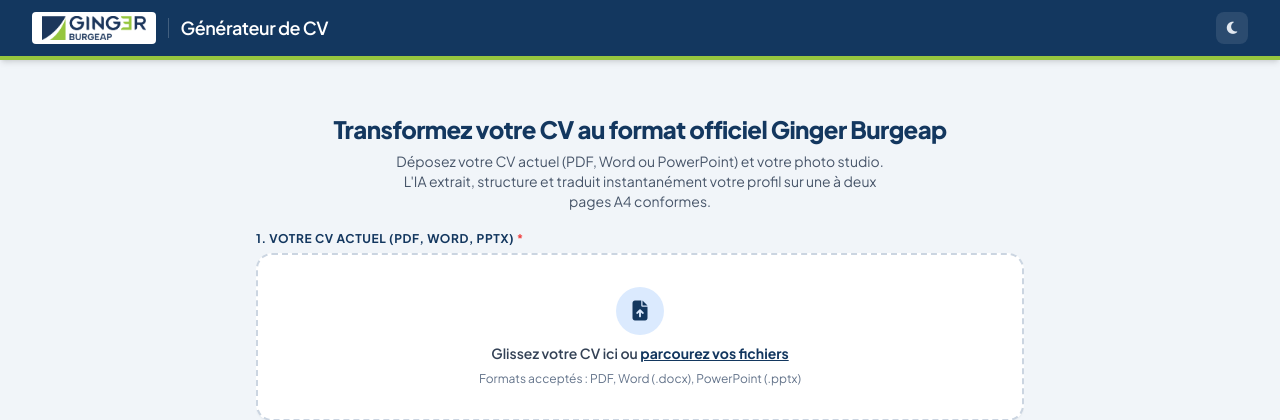
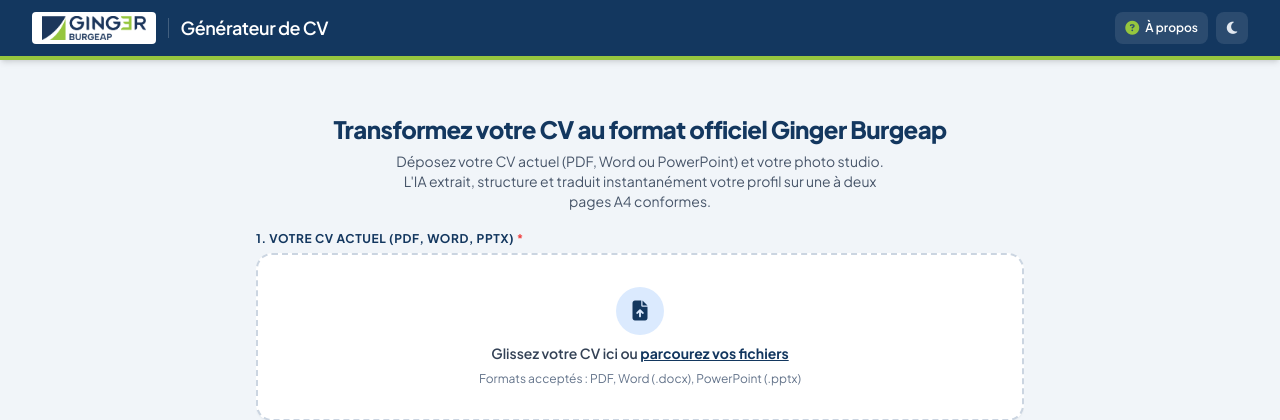
Before and after one commit to earywen/GINGER-CV-GENERATOR, a FastAPI app: page / in a window 1280 px wide. Shown: the top 420 px of the page. Run offline with FastAPI, Linux system fonts and the light colour scheme; some libraries are stand-ins or nearby versions.

Commit message:
feat: add interactive About and Help modal with developer credits and changelog

```diff
--- a/app/static/app.js
+++ b/app/static/app.js
@@ -123,7 +123,19 @@
     saveStatusText: document.getElementById('save-status-text'),
     sessionToast: document.getElementById('session-toast'),
     sessionToastMsg: document.getElementById('session-toast-msg'),
-    btnSessionToastClose: document.getElementById('btn-session-toast-close')
+    btnSessionToastClose: document.getElementById('btn-session-toast-close'),
+
+    // About Modal
+    btnAbout: document.getElementById('btn-about'),
+    modalAbout: document.getElementById('modal-about'),
+    btnAboutClose: document.getElementById('btn-about-close'),
+    btnAboutFooterClose: document.getElementById('btn-about-footer-close'),
+    tabAboutDesc: document.getElementById('tab-about-desc'),
+    tabAboutGuide: document.getElementById('tab-about-guide'),
+    tabAboutCredits: document.getElementById('tab-about-credits'),
+    panelAboutDesc: document.getElementById('panel-about-desc'),
+    panelAboutGuide: document.getElementById('panel-about-guide'),
+    panelAboutCredits: document.getElementById('panel-about-credits')
   };
 
 
@@ -1511,6 +1523,69 @@
   };
 
   // =========================================================================
+  // 8. ABOUT & HELP MODAL CONTROLLER
+  // =========================================================================
+  const AboutController = {
+    init() {
+      if (!DOM.btnAbout || !DOM.modalAbout) return;
+
+      DOM.btnAbout.addEventListener('click', () => this.open());
+      if (DOM.btnAboutClose) DOM.btnAboutClose.addEventListener('click', () => this.close());
+      if (DOM.btnAboutFooterClose) DOM.btnAboutFooterClose.addEventListener('click', () => this.close());
+
+      // Close on backdrop click (click outside modal content)
+      DOM.modalAbout.addEventListener('click', (e) => {
+        if (e.target === DOM.modalAbout) {
+          this.close();
+        }
+      });
+
+      // Close on Escape key
+      document.addEventListener('keydown', (e) => {
+        if (e.key === 'Escape' && !DOM.modalAbout.classList.contains('hidden')) {
+          this.close();
+        }
+      });
+
+      this.bindTabs();
+    },
+
+    open() {
+      DOM.modalAbout.classList.remove('hidden');
+    },
+
+    close() {
+      DOM.modalAbout.classList.add('hidden');
+    },
+
+    bindTabs() {
+      const tabs = [
+        { btn: DOM.tabAboutDesc, panel: DOM.panelAboutDesc },
+        { btn: DOM.tabAboutGuide, panel: DOM.panelAboutGuide },
+        { btn: DOM.tabAboutCredits, panel: DOM.panelAboutCredits }
+      ];
+
+      tabs.forEach(({ btn, panel }) => {
+        if (!btn || !panel) return;
+        btn.addEventListener('click', () => {
+          tabs.forEach(t => {
+            if (t.btn && t.panel) {
+              const isActive = (t.btn === btn);
+              t.panel.classList.toggle('hidden', !isActive);
+              t.btn.setAttribute('aria-selected', isActive ? 'true' : 'false');
+              if (isActive) {
+                t.btn.className = 'py-3 px-3.5 border-b-2 border-burgeap-blue dark:border-burgeap-green text-burgeap-blue dark:text-burgeap-green font-bold flex items-center gap-2 transition cursor-pointer';
+              } else {
+                t.btn.className = 'py-3 px-3.5 border-b-2 border-transparent text-slate-600 dark:text-slate-400 hover:text-slate-900 dark:hover:text-slate-200 flex items-center gap-2 transition cursor-pointer';
+              }
+            }
+          });
+        });
+      });
+    }
+  };
+
+  // =========================================================================
   // 9. APPLICATION BOOTSTRAP
   // =========================================================================
   document.addEventListener('DOMContentLoaded', () => {
@@ -1520,6 +1595,7 @@
     EditorController.bindEvents();
     UploadController.bindEvents();
     SessionController.init();
+    AboutController.init();
   });
 
   // Expose for testing and automation
@@ -1531,7 +1607,8 @@
     EditorController,
     UploadController,
     CropperController,
-    SessionController
+    SessionController,
+    AboutController
   };
 
 })();
--- a/app/static/index.html
+++ b/app/static/index.html
@@ -24,7 +24,7 @@
   <link rel="stylesheet" href="https://cdnjs.cloudflare.com/ajax/libs/font-awesome/6.5.1/css/all.min.css">
   <!-- Cropper.js CSS -->
   <link rel="stylesheet" href="/static/vendor/cropper.min.css">
-  <link rel="stylesheet" href="/static/style.css?v=16">
+  <link rel="stylesheet" href="/static/style.css?v=17">
 
   <script>
     tailwind.config = {
@@ -68,6 +68,12 @@
         <!-- New Candidate Action -->
         <button id="btn-reset-top" class="hidden bg-white/10 hover:bg-white/20 dark:bg-slate-800 dark:hover:bg-slate-700 text-white px-3 py-1.5 rounded-lg transition flex items-center gap-1.5 text-xs font-semibold focus:outline-none focus:ring-2 focus:ring-burgeap-green">
           <i class="fa-solid fa-plus text-burgeap-green"></i> Nouveau Collaborateur
+        </button>
+
+        <!-- About / Help Modal Button -->
+        <button id="btn-about" type="button" aria-label="À propos de l'application et guide d'utilisation" title="À propos & Guide d'utilisation" class="h-8 px-2.5 rounded-lg bg-white/10 hover:bg-white/20 dark:bg-slate-800 dark:hover:bg-slate-700 text-white flex items-center gap-1.5 transition text-xs font-semibold focus:outline-none focus:ring-2 focus:ring-burgeap-green cursor-pointer">
+          <i class="fa-solid fa-circle-question text-burgeap-green text-sm"></i>
+          <span class="hidden sm:inline">À propos</span>
         </button>
 
         <!-- Dark / Light Theme Toggle -->
@@ -470,6 +476,258 @@
 
   </main>
 
+  <!-- Modal À Propos & Aide -->
+  <div id="modal-about" class="fixed inset-0 z-[110] bg-slate-950/75 backdrop-blur-sm hidden flex items-center justify-center p-3 sm:p-5" role="dialog" aria-modal="true" aria-labelledby="modal-about-title">
+    <div id="modal-about-content" class="relative w-full max-w-2xl bg-white dark:bg-slate-900 rounded-2xl shadow-2xl border border-slate-200 dark:border-slate-800 flex flex-col max-h-[90vh] overflow-hidden animate-modal-pop">
+
+      <!-- Modal Header -->
+      <div class="bg-gradient-to-r from-burgeap-blue via-burgeap-blue to-burgeap-dark dark:from-slate-900 dark:via-slate-900 dark:to-slate-950 px-5 sm:px-6 py-4 flex items-center justify-between border-b-2 border-burgeap-green text-white shrink-0">
+        <div class="flex items-center space-x-3">
+          <div class="w-9 h-9 rounded-xl bg-white/10 border border-white/20 flex items-center justify-center text-burgeap-green text-lg shrink-0">
+            <i class="fa-solid fa-circle-info"></i>
+          </div>
+          <div>
+            <div class="flex items-center gap-2">
+              <h3 id="modal-about-title" class="font-bold text-base sm:text-lg leading-tight text-white">Générateur de CV Ginger Burgeap</h3>
+              <span class="px-2 py-0.5 rounded-full text-[10px] font-bold bg-burgeap-green/20 text-burgeap-green border border-burgeap-green/30">v2.4.0</span>
+            </div>
+            <p class="text-xs text-slate-300 mt-0.5">Outil officiel de standardisation & d'ingénierie des CV d'experts</p>
+          </div>
+        </div>
+        <button id="btn-about-close" type="button" aria-label="Fermer la fenêtre" class="w-8 h-8 rounded-lg text-slate-300 hover:text-white hover:bg-white/10 transition flex items-center justify-center cursor-pointer focus:outline-none focus:ring-2 focus:ring-burgeap-green">
+          <i class="fa-solid fa-xmark text-lg"></i>
+        </button>
+      </div>
+
+      <!-- Tab Navigation -->
+      <div class="flex border-b border-slate-200 dark:border-slate-800 bg-slate-50 dark:bg-slate-950/50 px-4 sm:px-6 shrink-0 text-xs font-semibold" role="tablist">
+        <button id="tab-about-desc" role="tab" aria-selected="true" class="py-3 px-3.5 border-b-2 border-burgeap-blue dark:border-burgeap-green text-burgeap-blue dark:text-burgeap-green font-bold flex items-center gap-2 transition cursor-pointer">
+          <i class="fa-solid fa-bullseye"></i> Présentation
+        </button>
+        <button id="tab-about-guide" role="tab" aria-selected="false" class="py-3 px-3.5 border-b-2 border-transparent text-slate-600 dark:text-slate-400 hover:text-slate-900 dark:hover:text-slate-200 flex items-center gap-2 transition cursor-pointer">
+          <i class="fa-solid fa-compass"></i> Mode d'emploi
+        </button>
+        <button id="tab-about-credits" role="tab" aria-selected="false" class="py-3 px-3.5 border-b-2 border-transparent text-slate-600 dark:text-slate-400 hover:text-slate-900 dark:hover:text-slate-200 flex items-center gap-2 transition cursor-pointer">
+          <i class="fa-solid fa-code"></i> Crédits & Versions
+        </button>
+      </div>
+
+      <!-- Tab Panels Container (Scrollable) -->
+      <div class="p-5 sm:p-6 overflow-y-auto space-y-5 text-xs sm:text-sm text-slate-700 dark:text-slate-300 leading-relaxed">
+
+        <!-- PANEL 1: Présentation / À quoi sert l'outil -->
+        <div id="panel-about-desc" role="tabpanel" class="space-y-5">
+          <div class="pb-3 border-b border-slate-200 dark:border-slate-800">
+            <h4 class="font-bold text-burgeap-blue dark:text-burgeap-green text-sm flex items-center gap-2 mb-1">
+              <i class="fa-solid fa-award text-burgeap-green"></i> Standardisation & Excellence pour les Appels d'Offres
+            </h4>
+            <p class="text-xs text-slate-600 dark:text-slate-300 leading-relaxed">
+              Dans les réponses aux marchés publics et privés, la cohérence, l'exactitude technique et l'élégance visuelle des profils d'ingénieurs sont déterminantes. Ce générateur transforme n'importe quel CV hétérogène en un document officiel harmonisé selon la charte graphique Ginger Burgeap.
+            </p>
+          </div>
+
+          <div class="grid grid-cols-1 sm:grid-cols-2 gap-4">
+            <div class="flex items-start gap-3">
+              <div class="w-8 h-8 rounded-lg bg-burgeap-blue/10 dark:bg-burgeap-green/10 text-burgeap-blue dark:text-burgeap-green flex items-center justify-center shrink-0 font-bold text-xs mt-0.5">
+                <i class="fa-solid fa-wand-magic-sparkles"></i>
+              </div>
+              <div>
+                <h5 class="font-bold text-slate-900 dark:text-slate-100 text-xs">Extraction IA Avancée</h5>
+                <p class="text-[11px] text-slate-500 dark:text-slate-400 mt-0.5 leading-normal">
+                  Analyse sémantique assistée par LLM pour extraire formations, compétences clés, qualifications réglementaires et références chantiers chiffrées.
+                </p>
+              </div>
+            </div>
+
+            <div class="flex items-start gap-3">
+              <div class="w-8 h-8 rounded-lg bg-burgeap-blue/10 dark:bg-burgeap-green/10 text-burgeap-blue dark:text-burgeap-green flex items-center justify-center shrink-0 font-bold text-xs mt-0.5">
+                <i class="fa-solid fa-file-pdf"></i>
+              </div>
+              <div>
+                <h5 class="font-bold text-slate-900 dark:text-slate-100 text-xs">Conformité 1 ou 2 Pages A4</h5>
+                <p class="text-[11px] text-slate-500 dark:text-slate-400 mt-0.5 leading-normal">
+                  Calibrage typographique strict empêchant les dépassements orphelins, respectant la grille institutionnelle Ginger Burgeap.
+                </p>
+              </div>
+            </div>
+
+            <div class="flex items-start gap-3">
+              <div class="w-8 h-8 rounded-lg bg-burgeap-blue/10 dark:bg-burgeap-green/10 text-burgeap-blue dark:text-burgeap-green flex items-center justify-center shrink-0 font-bold text-xs mt-0.5">
+                <i class="fa-solid fa-language"></i>
+              </div>
+              <div>
+                <h5 class="font-bold text-slate-900 dark:text-slate-100 text-xs">Bilinguisme Français / Anglais</h5>
+                <p class="text-[11px] text-slate-500 dark:text-slate-400 mt-0.5 leading-normal">
+                  Traduction et bascule instantanée entre la version française et anglaise du profil, exportable en un clic ou en archive groupée ZIP.
+                </p>
+              </div>
+            </div>
+
+            <div class="flex items-start gap-3">
+              <div class="w-8 h-8 rounded-lg bg-burgeap-blue/10 dark:bg-burgeap-green/10 text-burgeap-blue dark:text-burgeap-green flex items-center justify-center shrink-0 font-bold text-xs mt-0.5">
+                <i class="fa-solid fa-bolt"></i>
+              </div>
+              <div>
+                <h5 class="font-bold text-slate-900 dark:text-slate-100 text-xs">Live Preview & Sauvegarde</h5>
+                <p class="text-[11px] text-slate-500 dark:text-slate-400 mt-0.5 leading-normal">
+                  Rendu vectoriel réactif mis à jour pendant votre frappe et persistance de session pour sécuriser votre travail contre les fermetures accidentelles.
+                </p>
+              </div>
+            </div>
+          </div>
+        </div>
+
+        <!-- PANEL 2: Mode d'emploi -->
+        <div id="panel-about-guide" role="tabpanel" class="hidden space-y-4">
+          <div class="space-y-4">
+            <div class="flex items-start gap-3.5">
+              <div class="w-6 h-6 rounded-full bg-burgeap-blue dark:bg-burgeap-green text-white dark:text-slate-900 flex items-center justify-center text-xs font-bold shrink-0 mt-0.5 shadow-xs">1</div>
+              <div>
+                <h5 class="font-bold text-slate-900 dark:text-slate-100 text-xs">Déposez votre CV et votre Photo</h5>
+                <p class="text-[11px] text-slate-600 dark:text-slate-400 mt-0.5 leading-relaxed">
+                  Glissez votre CV au format PDF, Word (.docx) ou PowerPoint (.pptx). Ajoutez un portrait photo (ou cochez les initiales). Sélectionnez votre agence de rattachement puis cliquez sur <strong>Lancer la Génération</strong>.
+                </p>
+              </div>
+            </div>
+
+            <div class="flex items-start gap-3.5">
+              <div class="w-6 h-6 rounded-full bg-burgeap-blue dark:bg-burgeap-green text-white dark:text-slate-900 flex items-center justify-center text-xs font-bold shrink-0 mt-0.5 shadow-xs">2</div>
+              <div>
+                <h5 class="font-bold text-slate-900 dark:text-slate-100 text-xs">Ajustez les Données dans l'Éditeur</h5>
+                <p class="text-[11px] text-slate-600 dark:text-slate-400 mt-0.5 leading-relaxed">
+                  Dans le panneau gauche, affinez l'accroche professionnelle, complétez vos formations et projets clés. Utilisez l'outil de <strong>recadrage photo</strong> pour centrer votre visage en cercle parfait. Tout s'actualise en direct à droite.
+                </p>
+              </div>
+            </div>
+
+            <div class="flex items-start gap-3.5">
+              <div class="w-6 h-6 rounded-full bg-burgeap-blue dark:bg-burgeap-green text-white dark:text-slate-900 flex items-center justify-center text-xs font-bold shrink-0 mt-0.5 shadow-xs">3</div>
+              <div>
+                <h5 class="font-bold text-slate-900 dark:text-slate-100 text-xs">Naviguez et Exportez en Haute Fidélité</h5>
+                <p class="text-[11px] text-slate-600 dark:text-slate-400 mt-0.5 leading-relaxed">
+                  Naviguez sur le canevas vectoriel avec la molette ou le mode main. Vérifiez le rendu bilingue avec le toggle FR/EN. Téléchargez ensuite le <strong>PDF certifié</strong> ou l'archive <strong>ZIP</strong> pour intégrer directement vos dossiers d'offres.
+                </p>
+              </div>
+            </div>
+          </div>
+
+          <div class="p-3 bg-amber-500/10 border-l-2 border-amber-500 rounded-r-lg text-amber-800 dark:text-amber-300 text-xs flex items-center gap-2">
+            <i class="fa-solid fa-lightbulb text-amber-500 shrink-0"></i>
+            <span><strong>Bon à savoir :</strong> La mise en page 1 ou 2 pages s'adapte automatiquement selon le volume de texte pour garantir un document aéré sans blanc disgracieux ni dépassement de saut de page.</span>
+          </div>
+        </div>
+
+        <!-- PANEL 3: Crédits & Versions -->
+        <div id="panel-about-credits" role="tabpanel" class="hidden space-y-4">
+          <!-- Author Section -->
+          <div class="pb-3 border-b border-slate-200 dark:border-slate-800 flex items-center justify-between">
+            <div class="flex items-center space-x-3.5">
+              <div class="w-11 h-11 rounded-full bg-burgeap-blue text-white flex items-center justify-center font-bold text-sm shadow-xs border-2 border-burgeap-green shrink-0">
+                LB
+              </div>
+              <div>
+                <div class="flex items-center gap-2">
+                  <h5 class="font-bold text-slate-900 dark:text-slate-100 text-sm">Laurent BRIGAUD</h5>
+                  <span class="px-2 py-0.5 rounded text-[10px] font-bold bg-burgeap-blue text-white dark:bg-burgeap-green dark:text-slate-950">Concepteur & Développeur</span>
+                </div>
+                <p class="text-xs text-slate-600 dark:text-slate-400 mt-0.5">Ginger Burgeap · Direction de l'Ingénierie & Transformation Numérique</p>
+              </div>
+            </div>
+          </div>
+
+          <!-- Technical Stack -->
+          <div>
+            <h5 class="text-xs font-bold text-slate-800 dark:text-slate-200 mb-2 flex items-center gap-1.5 uppercase tracking-wider">
+              <i class="fa-solid fa-microchip text-burgeap-green"></i> Architecture & Technologies
+            </h5>
+            <div class="flex flex-wrap gap-1.5 text-[11px]">
+              <span class="px-2.5 py-1 rounded-lg bg-slate-100 dark:bg-slate-800 text-slate-700 dark:text-slate-300 border border-slate-200 dark:border-slate-700 font-mono">Python 3.12 / FastAPI</span>
+              <span class="px-2.5 py-1 rounded-lg bg-slate-100 dark:bg-slate-800 text-slate-700 dark:text-slate-300 border border-slate-200 dark:border-slate-700 font-mono">WeasyPrint (Vector PDF Paged Media)</span>
+              <span class="px-2.5 py-1 rounded-lg bg-slate-100 dark:bg-slate-800 text-slate-700 dark:text-slate-300 border border-slate-200 dark:border-slate-700 font-mono">Claude 3.5 Sonnet / AGY LLM</span>
+              <span class="px-2.5 py-1 rounded-lg bg-slate-100 dark:bg-slate-800 text-slate-700 dark:text-slate-300 border border-slate-200 dark:border-slate-700 font-mono">Tailwind CSS (Vanilla JS réactif)</span>
+              <span class="px-2.5 py-1 rounded-lg bg-slate-100 dark:bg-slate-800 text-slate-700 dark:text-slate-300 border border-slate-200 dark:border-slate-700 font-mono">Shadow DOM Vector Engine</span>
+            </div>
+          </div>
+
+          <!-- Changelog -->
+          <div class="pt-2">
+            <h5 class="text-xs font-bold text-slate-800 dark:text-slate-200 mb-2.5 flex items-center gap-1.5 uppercase tracking-wider">
+              <i class="fa-solid fa-timeline text-burgeap-green"></i> Historique des Versions
+            </h5>
+            <div class="space-y-2.5 border-l-2 border-slate-200 dark:border-slate-800 pl-3.5 ml-1">
+
+              <div>
+                <div class="flex items-center gap-2">
+                  <span class="font-bold text-slate-900 dark:text-slate-100 text-xs">v2.4.0</span>
+                  <span class="text-[10px] text-slate-400">Actuelle</span>
+                </div>
+                <ul class="text-[11px] text-slate-600 dark:text-slate-400 list-disc list-inside mt-0.5 space-y-0.5">
+                  <li>Live Preview réactive : actualisation automatique instantanée à la frappe sans perte de focus.</li>
+                  <li>Intemporalité de la charte : suppression de toute mention millésimée 2026.</li>
+                  <li>Ajout de la fenêtre modale interactive « À propos & Guide d'utilisation ».</li>
+                </ul>
+              </div>
+
+              <div>
+                <div class="flex items-center gap-2">
+                  <span class="font-bold text-slate-900 dark:text-slate-100 text-xs">v2.3.0</span>
+                </div>
+                <ul class="text-[11px] text-slate-600 dark:text-slate-400 list-disc list-inside mt-0.5 space-y-0.5">
+                  <li>Prévisualisation vectorielle haute fidélité (Shadow DOM) : zoom net sans pixellisation bitmap.</li>
+                  <li>Navigation Canvas/Figma avec butées intelligentes pour empêcher la perte de vue hors-champ.</li>
+                </ul>
+              </div>
+
+              <div>
+                <div class="flex items-center gap-2">
+                  <span class="font-bold text-slate-900 dark:text-slate-100 text-xs">v2.2.0</span>
+                </div>
+                <ul class="text-[11px] text-slate-600 dark:text-slate-400 list-disc list-inside mt-0.5 space-y-0.5">
+                  <li>Persistance automatique de session (serveur + local) résiliente aux rechargements accidentels.</li>
+                  <li>Mise en cache SHA-256 des extractions IA pour préserver les ressources.</li>
+                </ul>
+              </div>
+
+              <div>
+                <div class="flex items-center gap-2">
+                  <span class="font-bold text-slate-900 dark:text-slate-100 text-xs">v2.1.0</span>
+                </div>
+                <ul class="text-[11px] text-slate-600 dark:text-slate-400 list-disc list-inside mt-0.5 space-y-0.5">
+                  <li>Harmonisation des barres d'outils et sélecteur de langue bilingue FR/EN unifié.</li>
+                  <li>Optimisation pleine largeur de l'espace écran (Dual-Pane edge-to-edge).</li>
+                </ul>
+              </div>
+
+              <div>
+                <div class="flex items-center gap-2">
+                  <span class="font-bold text-slate-900 dark:text-slate-100 text-xs">v2.0.0</span>
+                </div>
+                <ul class="text-[11px] text-slate-600 dark:text-slate-400 list-disc list-inside mt-0.5 space-y-0.5">
+                  <li>Mode Sombre (Dark Mode) complet avec contraste accessible.</li>
+                  <li>Outil de cadrage circulaire interactif de photo studio.</li>
+                </ul>
+              </div>
+
+            </div>
+          </div>
+        </div>
+
+      </div>
+
+      <!-- Modal Footer -->
+      <div class="bg-slate-50 dark:bg-slate-950 px-5 sm:px-6 py-3 border-t border-slate-200 dark:border-slate-800 flex items-center justify-between shrink-0">
+        <div class="flex items-center gap-1.5 text-[11px] text-slate-500 dark:text-slate-400">
+          <span class="w-2 h-2 rounded-full bg-burgeap-green"></span>
+          <span>Ginger Burgeap · Ingénierie & Conseil</span>
+        </div>
+        <button id="btn-about-footer-close" type="button" class="px-4 py-1.5 rounded-lg text-xs font-bold bg-burgeap-blue hover:bg-burgeap-dark dark:bg-slate-800 dark:hover:bg-slate-700 text-white transition focus:outline-none focus:ring-2 focus:ring-burgeap-green cursor-pointer">
+          Fermer
+        </button>
+      </div>
+
+    </div>
+  </div>
+
   <!-- Photo Cropper Modal (Interactive Pan, Zoom & Center) -->
   <div id="modal-cropper" class="fixed inset-0 z-[100] bg-slate-950/80 backdrop-blur-sm hidden flex items-center justify-center p-4">
     <div class="bg-white dark:bg-slate-900 rounded-2xl shadow-2xl max-w-lg w-full overflow-hidden flex flex-col border border-slate-200 dark:border-slate-800 animate-in fade-in zoom-in-95 duration-150">
@@ -546,7 +804,7 @@
   </div>
 
   <script src="/static/vendor/cropper.min.js"></script>
-  <script src="/static/app.js?v=16"></script>
+  <script src="/static/app.js?v=17"></script>
 </body>
 
 </html>
--- a/app/static/style.css
+++ b/app/static/style.css
@@ -82,6 +82,8 @@ body {
 
 h1 {
   font-size: 24px;
+}
+header h1 {
   color: #ffffff;
 }
 
@@ -166,3 +168,19 @@ html.dark .pdf-viewport {
   -ms-overflow-style: none;
   scrollbar-width: none;
 }
+
+/* Modal Pop-In Animation (About & Help Modal) */
+@keyframes modalPopIn {
+  0% {
+    opacity: 0;
+    transform: scale(0.94) translateY(12px);
+  }
+  100% {
+    opacity: 1;
+    transform: scale(1) translateY(0);
+  }
+}
+
+.animate-modal-pop {
+  animation: modalPopIn 0.22s cubic-bezier(0.16, 1, 0.3, 1) forwards;
+}
```
